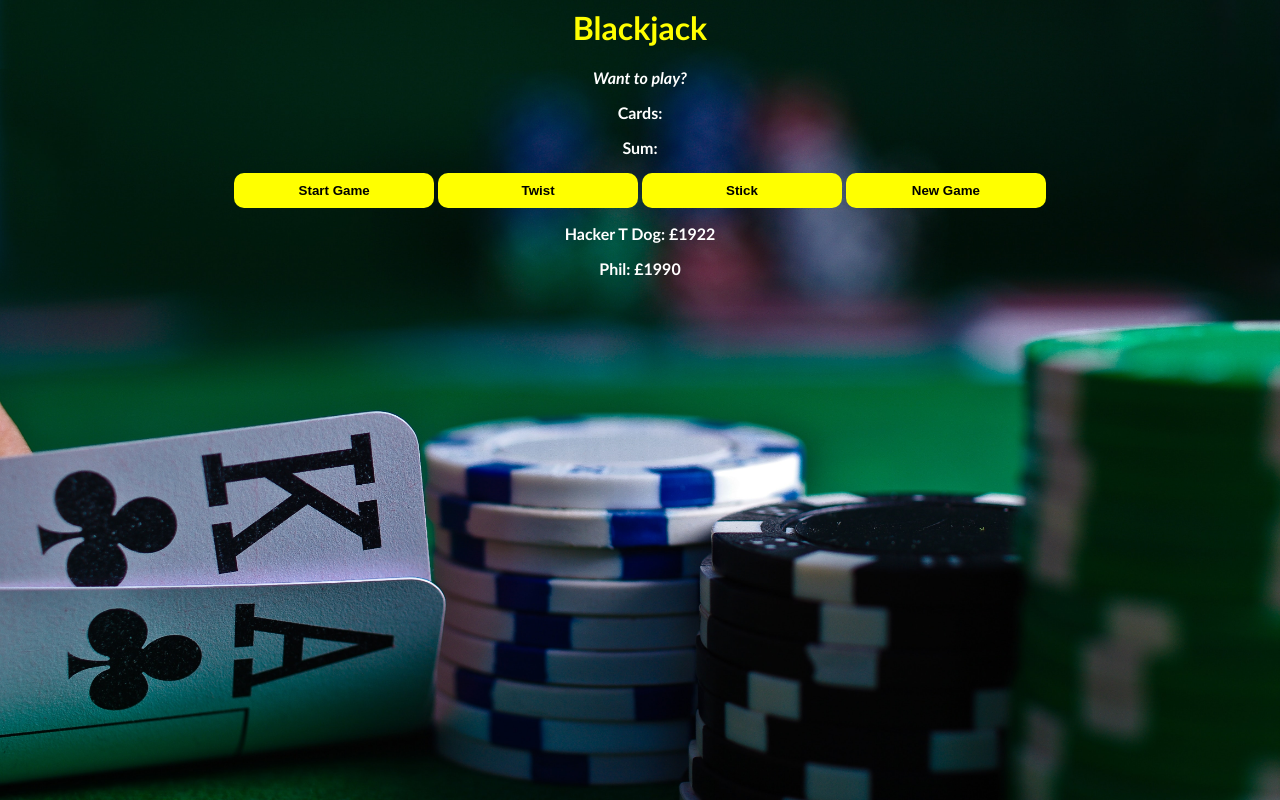
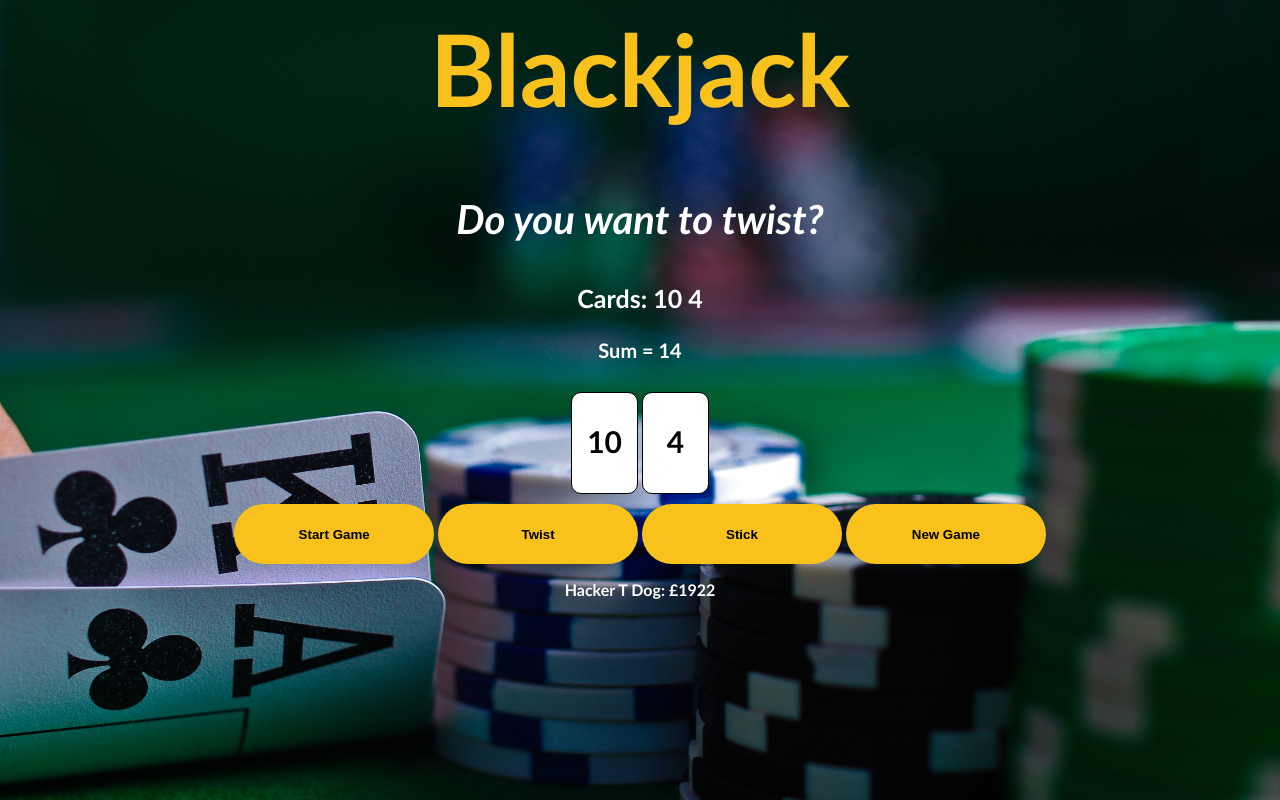
Before and after one commit to hazlomcodes/BlackJack, a website: page index.html in a window 1280 px wide. Both pictures are taken after a click on the button "Start Game". Drawn offline with Linux system fonts and the light colour scheme.

Commit message:
css tweaks

```diff
--- a/index.html
+++ b/index.html
@@ -9,7 +9,7 @@
 
     <p id="message-el">Want to play? </p>
     <p id="cards-el">Cards: </p>
-    <p id="sum-el">Sum: </p>
+    <p id="sum-el">Total: </p>
 
     <div class="card inactive" id="card1"></div>
     <div class="card inactive" id="card2"></div>
--- a/index.js
+++ b/index.js
@@ -1,11 +1,6 @@
 let player = {
     name: "Hacker T Dog",
     chips: 1922
-}
-
-let dealer = {
-    name: "Phil",
-    chips:1990
 }
 
 let playerCards = [] //array - ordered list
@@ -57,8 +52,8 @@ function getRandomCard() {
     }
 }
 
+function startGame() {
 
-function startGame() {
     isAlive = true
     let firstCard = getRandomCard()
     let secondCard = getRandomCard()
@@ -77,14 +72,14 @@ function startGame() {
 }
 
 function renderGame() {
+
     cardsEl.textContent = "Cards: "
+
     for (let i = 0; i < cards.length; i++) {
         cardsEl.textContent += cards[i] + " "
     }
-
-    sumEl.textContent = `Sum = ${sum}`
+     sumEl.textContent = `Sum = ${sum}`
     //reconstructs original text as well as sum
-
     if (sum <=20) {
     message = "Do you want to twist?"
     } else if (sum === 21)  {
@@ -94,11 +89,8 @@ function renderGame() {
     message = "Bust"
     isAlive = false
     }
-
-messageEl.textContent = message
-
+    messageEl.textContent = message
 }
-
 
 function renderButtons() {
     startGameBtn.style.display="none"
@@ -179,15 +171,3 @@ function newGame() {
 // console.log(dealerCards);
 
 // console.log(deck);
-
-function getRandomCard(deck) {
-    const randomIndex = Math.floor(Math.random() * deck.length);
-
-    // get random item
-    const item = deck[randomIndex];
-
-    return item;
-}
-
-
-const deck = ["A", 2, 3, 4, 5, 6, 7, 8, 9, 10, "J", "Q" ,"K"]
--- a/stylesheet.css
+++ b/stylesheet.css
@@ -10,27 +10,34 @@ body {
 }
 
 h1 {
-    color:yellow
+    color:#f9c11c;
+    font-size: 100px;
 }
 
 #message-el {
     font-style: italic;
     text-align: center;
+    font-size: 40px;
 }
+
+#cards-el {font-size: 25px;}
+
+#sum-el{font-size: 20px;}
 
 button {
     color:black;
     width: 200px;
-    background:yellow;
+    height: 60px;
+    background:#f9c11c;
     padding-top: 10px;
     padding-bottom: 10px;
     font-weight: bold;
     border:none;
-    border-radius: 10px;
+    border-radius: 50px;
 }
 
 button:active {
-  background-color: #3e8e41;
+  background-color:#0d8549;
   box-shadow: 0 5px #666;
   transform: translateY(4px);
 }
@@ -42,7 +49,7 @@ div.card{
     border: 1px solid black;
     margin: 10px auto;
     background-color: white;
-    border-radius: 5px;
+    border-radius: 10px;
 }
 
 .card-value{
@@ -63,7 +70,7 @@ div.inactive {
 #new-game-btn {
     display:none;
     margin: auto;
-    background-color: darkred;
+
 }
 
 #new-card-btn {
```
Also changed, not shown: README.md.
